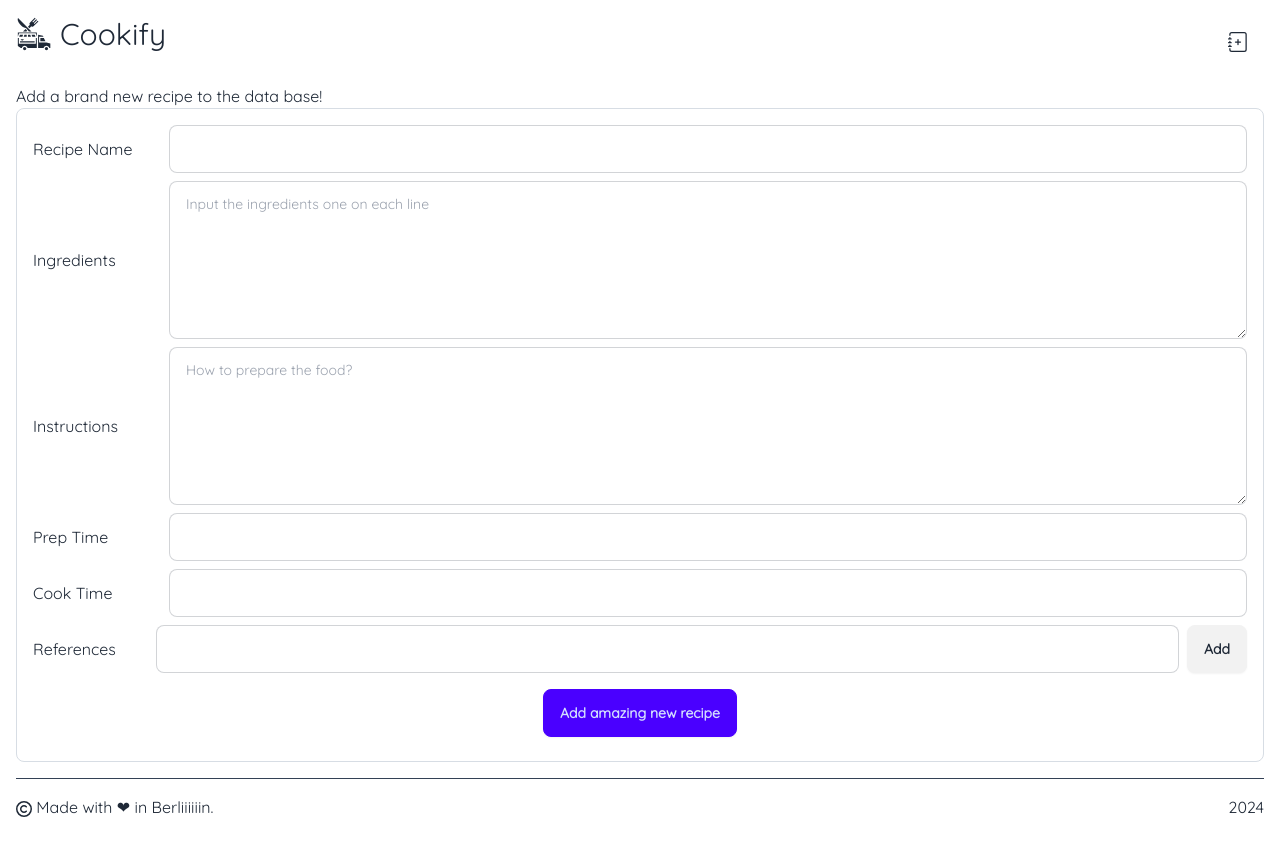
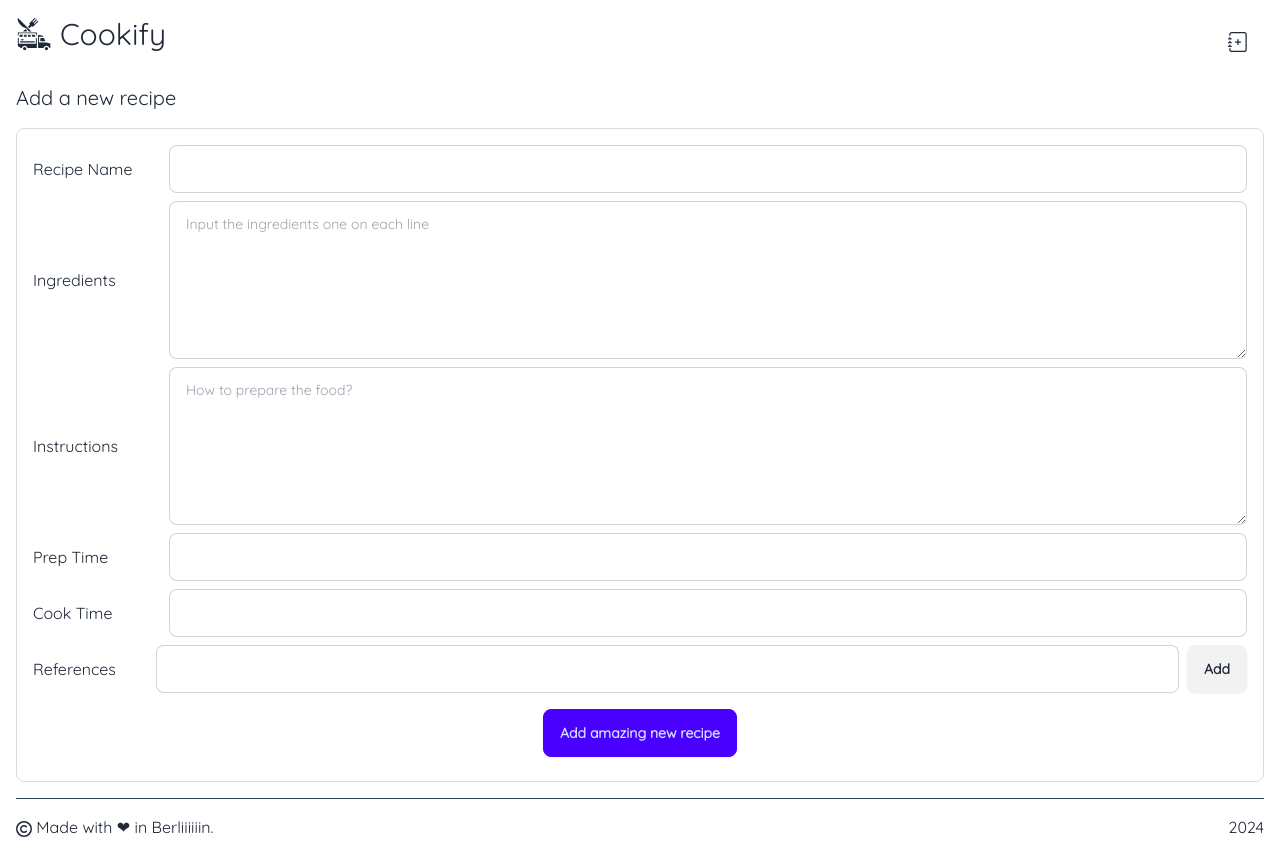
Before and after one commit to mayagizmo/cookify, a React (Vite) app: page /add-recipe in a window 1280 px wide. Built offline with nearby package versions, Linux system fonts and the light colour scheme; a web font is replaced by a local one.

Commit message:
Change heading for the form + add styling

```diff
--- a/src/routes/add-recipe.tsx
+++ b/src/routes/add-recipe.tsx
@@ -5,7 +5,7 @@ import { AddRecipePage } from "../AddRecipePage/AddRecipePage.tsx";
 export const Route = createFileRoute("/add-recipe")({
   component: () => (
     <>
-      <h1>Add a brand new recipe to the data base!</h1>
+      <h1 className="text-xl mb-4">Add a new recipe</h1>
 
       <AddRecipePage />
     </>
```
